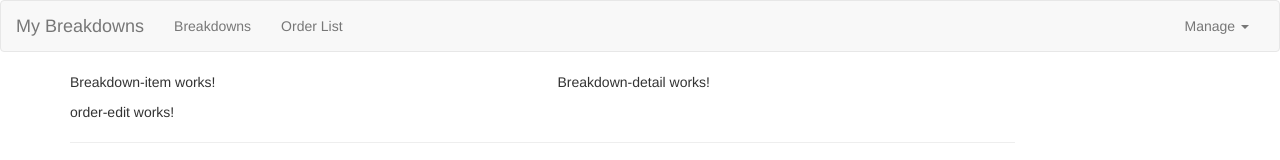
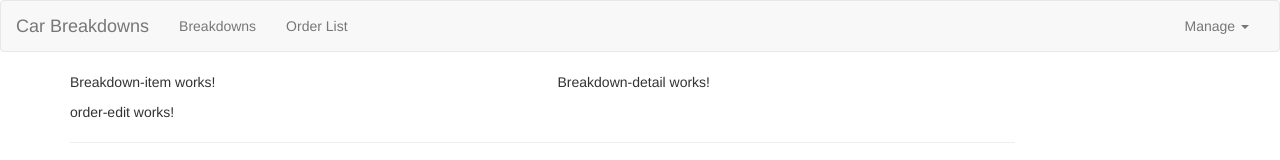
Before and after one commit to mapolonov/prescription-book-angular2, an Angular app: page / in a window 1280 px wide. Shown: the top 160 px of the page. Built offline with nearby package versions, Linux system fonts and the light colour scheme.

Commit message:
change business idea

```diff
--- a/src/app/header/header.component.html
+++ b/src/app/header/header.component.html
@@ -1,7 +1,7 @@
 <nav class="navbar navbar-default">
   <div class="container-fluid">
     <div class="navbar-header">
-      <a href="#" class="navbar-brand">My Breakdowns</a>
+      <a href="#" class="navbar-brand">Car Breakdowns</a>
     </div>
 
     <div class="collapse navbar-collapse">
```
